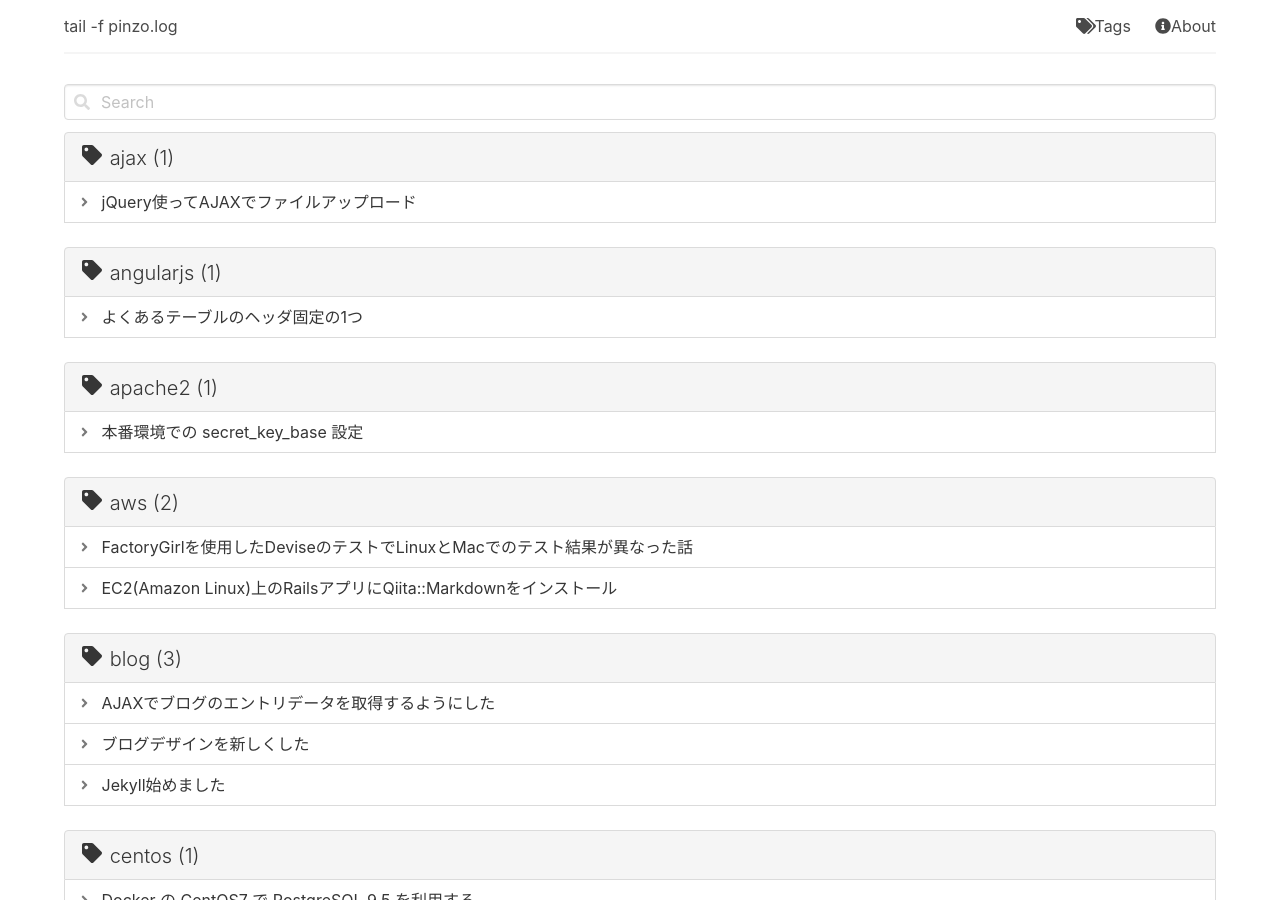
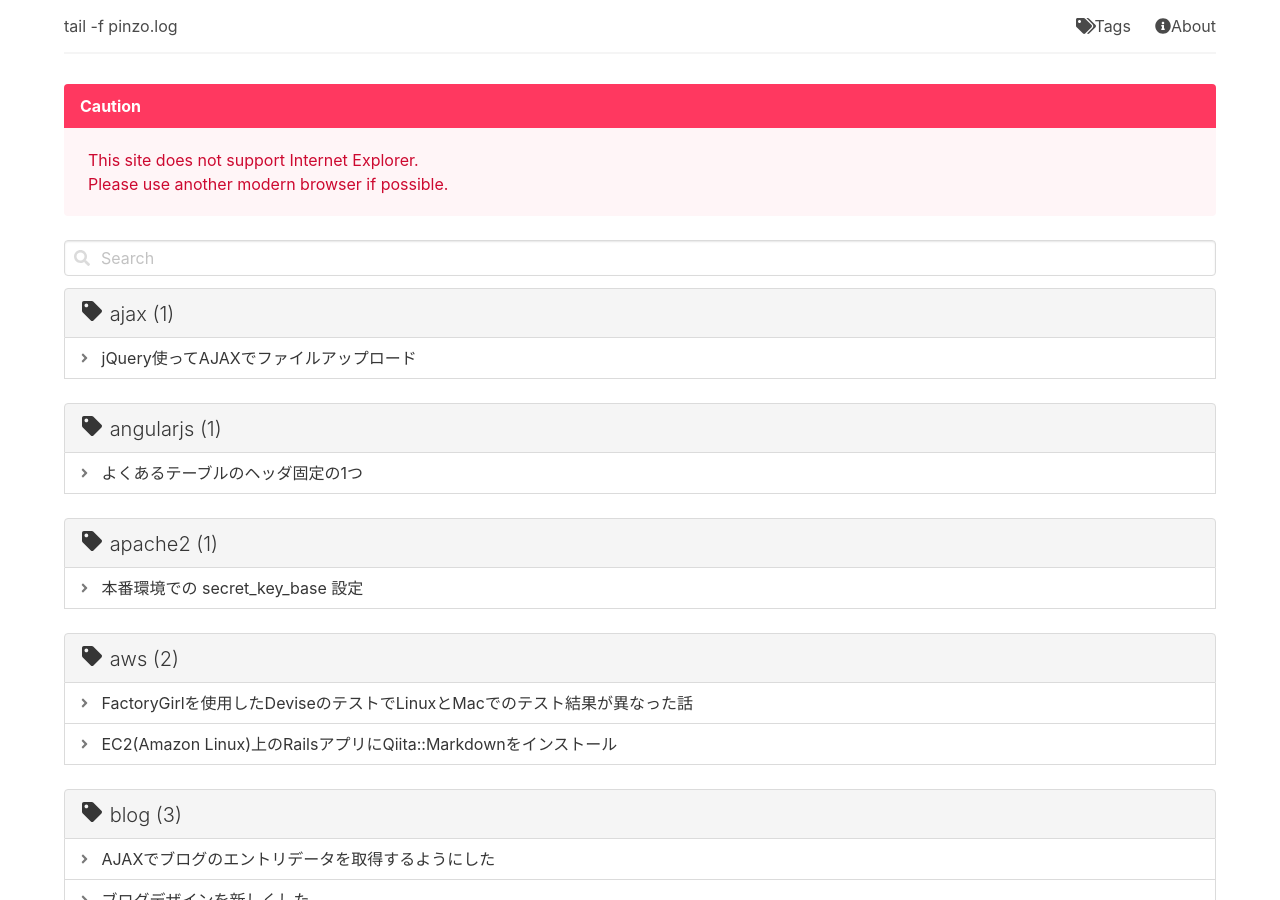
Before and after one commit to pinzolo/pinzolo.github.io, a Jekyll site: the page built from tags.html, in a window 1280 px wide and 900 px high. Built offline with Jekyll 4.4.1, drawn with Linux system fonts in a browser that asks for light colours; nearby versions of some CDN libraries.

Commit message:
Fix IE judge script

```diff
--- a/_includes/ie-caution.html
+++ b/_includes/ie-caution.html
@@ -1,4 +1,4 @@
-<article id="ie-caution" class="message is-danger is-hidden">
+<article id="ie-caution" class="message is-danger">
   <div class="message-header">
     <p>Caution</p>
   </div>
@@ -11,7 +11,7 @@
 </article>
 <script>
   var ua = window.navigator.userAgent.toLowerCase();
-  if (ua.indexOf('msie') !== -1 && ua.indexOf('trident') !== -1) {
+  if (ua.indexOf('msie') === -1 || ua.indexOf('trident') === -1) {
     var caution = document.getElementById('ie-caution');
     if (caution) {
       caution.classList.remove('is-hidden');
```
